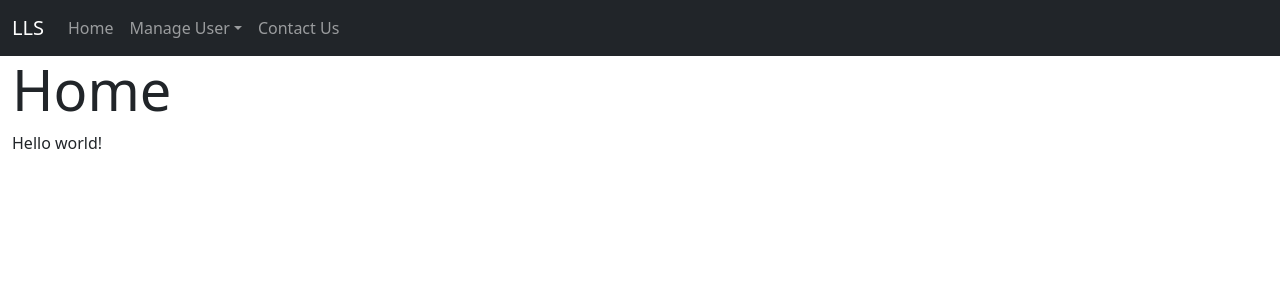
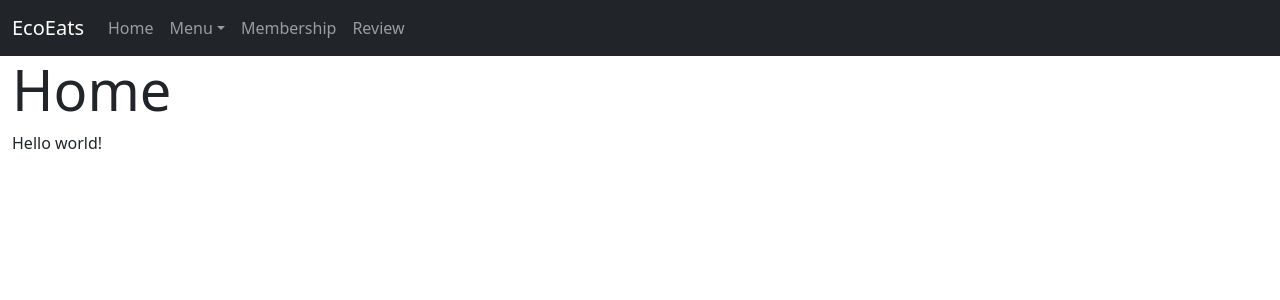
Before and after one commit to Jyosh05/EcoEats, a Flask app: page / in a window 1280 px wide. Shown: the top 300 px of the page. Run offline with Flask 3, Linux system fonts and the light colour scheme; some libraries are stand-ins or nearby versions.

Commit message:
changed the navigation bar by adding the menu items and changing certain nav bar names.

```diff
--- a/__init__.py
+++ b/__init__.py
@@ -10,9 +10,32 @@ app = Flask(__name__)
 def home():
     return render_template("home.html")
 
-@app.route('/contactUs')
-def contact_us():
-    return render_template('contactUs.html')
+
+@app.route('/recommended')
+def recommended():
+    return render_template("recommended.html")
+
+@app.route('/appetizers')
+def appetizers():
+    return render_template('appetizers.html')
+
+@app.route('/breakfast')
+def breakfast():
+    return render_template('breakfast.html')
+
+@app.route('/lunch')
+def lunch():
+    return render_template('lunch.html')
+
+@app.route('/dinner')
+def dinner():
+    return render_template('dinner.html')
+
+@app.route('/dessert')
+def dessert():
+    return render_template('dessert.html')
+
+
 
 @app.route('/createUser', methods = ['GET', 'POST'])
 def create_user():
--- a/templates/includes/_navbar.html
+++ b/templates/includes/_navbar.html
@@ -1,24 +1,33 @@
 <nav class="navbar navbar-expand-sm bg-dark navbar-dark">
   <div class="container-fluid">
-    <a class="navbar-brand" href="#">LLS</a>
+    <a class="navbar-brand" href="#">EcoEats</a>
     <button class="navbar-toggler" type="button" data-bs-toggle="collapse" data-bs-target="#collapsibleNavbar">
       <span class="navbar-toggler-icon"></span>
     </button>
     <div class="collapse navbar-collapse" id="collapsibleNavbar">
       <ul class="navbar-nav">
         <li class="nav-item">
-          <a class="nav-link" href="#">Home</a>
+          <a class="nav-link" href="/home">Home</a>
         </li>
         <li class="nav-item dropdown">
-          <a class="nav-link dropdown-toggle" href="#" role="button" data-bs-toggle="dropdown">Manage User</a>
+          <a class="nav-link dropdown-toggle" href="#" role="button" data-bs-toggle="dropdown">Menu</a>
           <ul class="dropdown-menu">
-            <a class="dropdown-item" href="/createUser">Create User</a>
-            <li><a class="dropdown-item" href="#">Retrieve User</a></li>
+            <a class="dropdown-item" href="/recommended">Recommended</a>
+            <a class="dropdown-item" href="/appetizers">Appetizers</a>
+            <a class="dropdown-item" href="/breakfast">Breakfast</a>
+            <a class="dropdown-item" href="/lunch">Lunch</a>
+            <a class="dropdown-item" href="/dinner">Dinner</a>
+            <a class="dropdown-item" href="/dessert">Dessert</a>
           </ul>
         </li>
         <li class="nav-item">
-          <a class="nav-link" href="contactUs">Contact Us</a>
+          <a class="nav-link" href="#">Membership</a>
         </li>
+
+        <li class="nav-item">
+          <a class="nav-link" href="#">Review</a>
+        </li>
+
       </ul>
     </div>
   </div>
```
